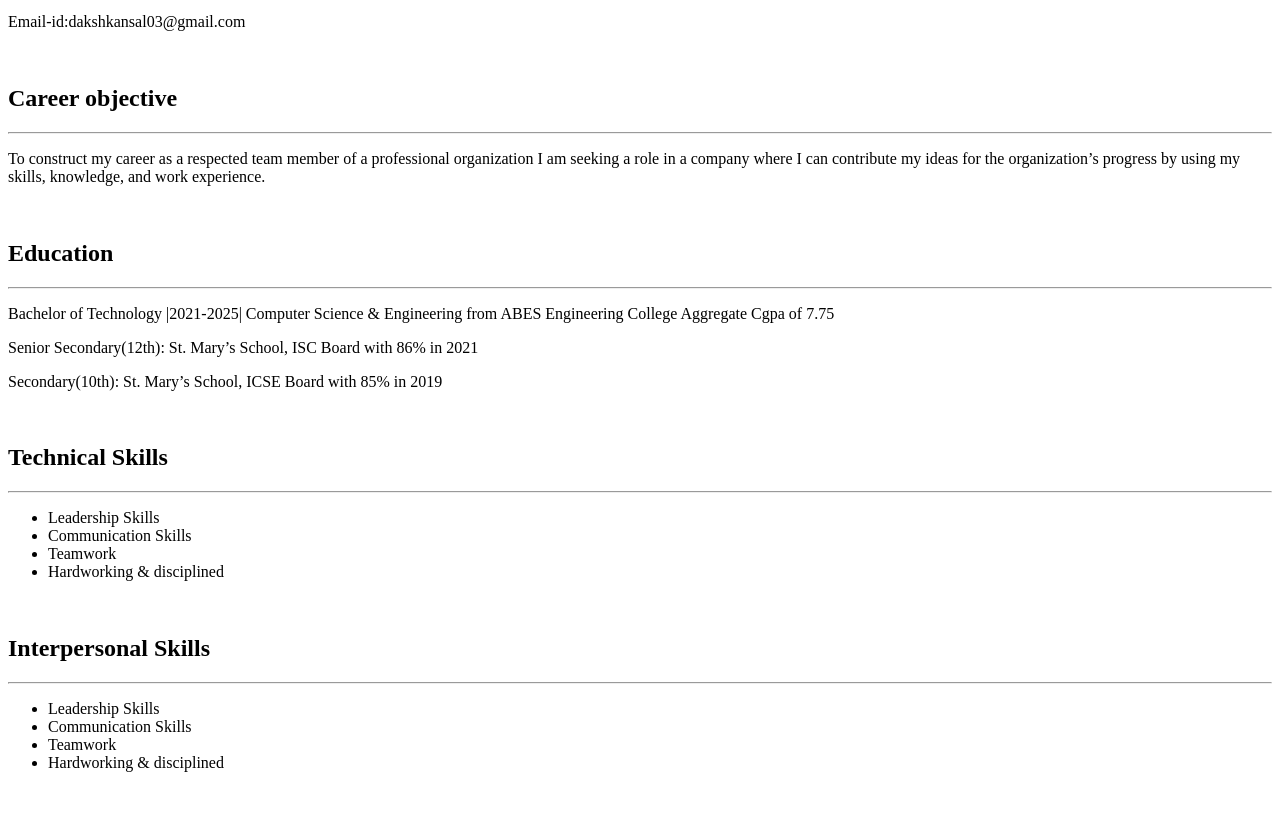
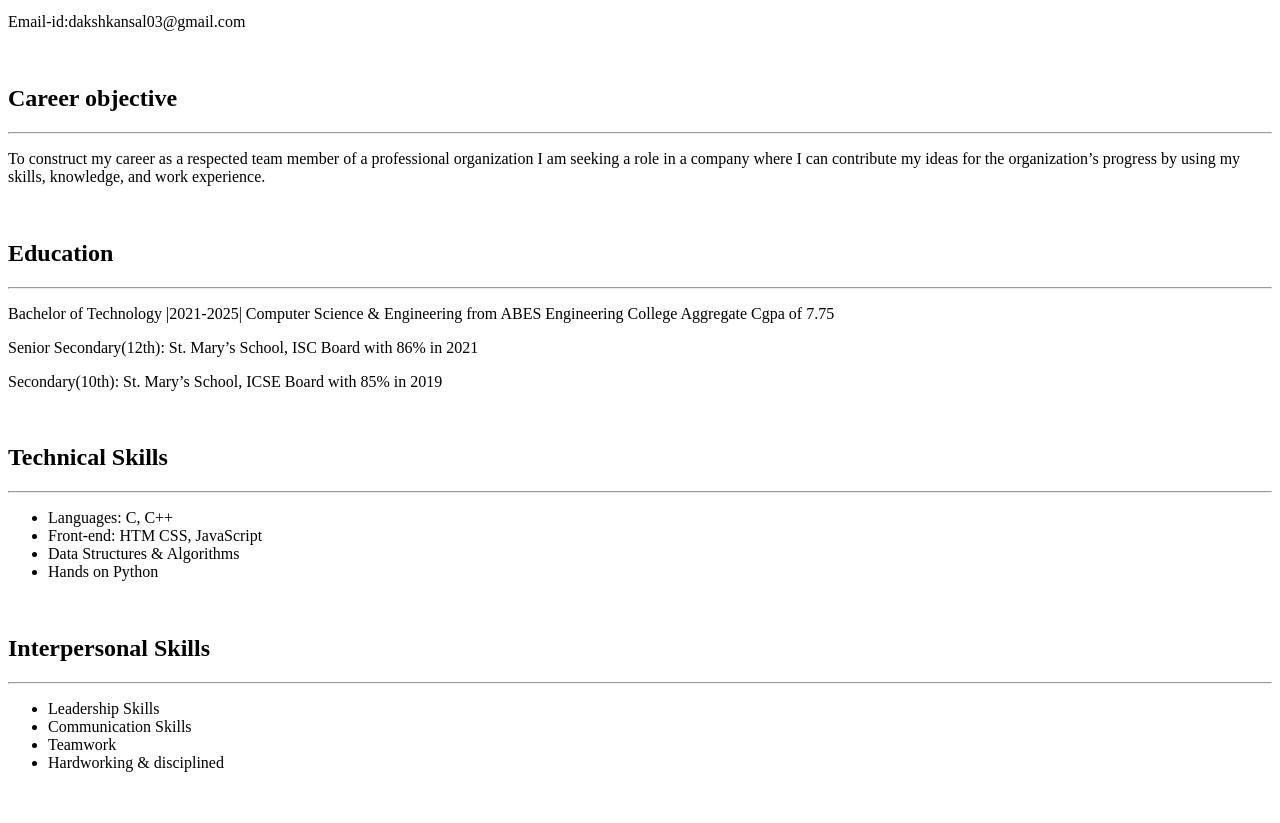
Before and after one commit to dakshkansal10/html-resume, a plain HTML site: page index.html in a window 1280 px wide. Shown: the part 243-1066 px from the top of the page. Drawn offline with Linux system fonts and the light colour scheme.

Commit message:
Update index.html

```diff
--- a/index.html
+++ b/index.html
@@ -28,10 +28,10 @@
     <h2>Technical Skills</h2>
     <hr />
     <ul>
-        <li>Leadership Skills</li>
-        <li>Communication Skills</li>
-        <li>Teamwork</li>
-        <li>Hardworking & disciplined</li>
+        <li>Languages: C, C++</li>
+        <li>Front-end: HTM CSS, JavaScript</li>
+        <li>Data Structures & Algorithms</li>
+        <li>Hands on Python</li>
     </ul>
     <br />
     <h2>Interpersonal Skills</h2>
```
